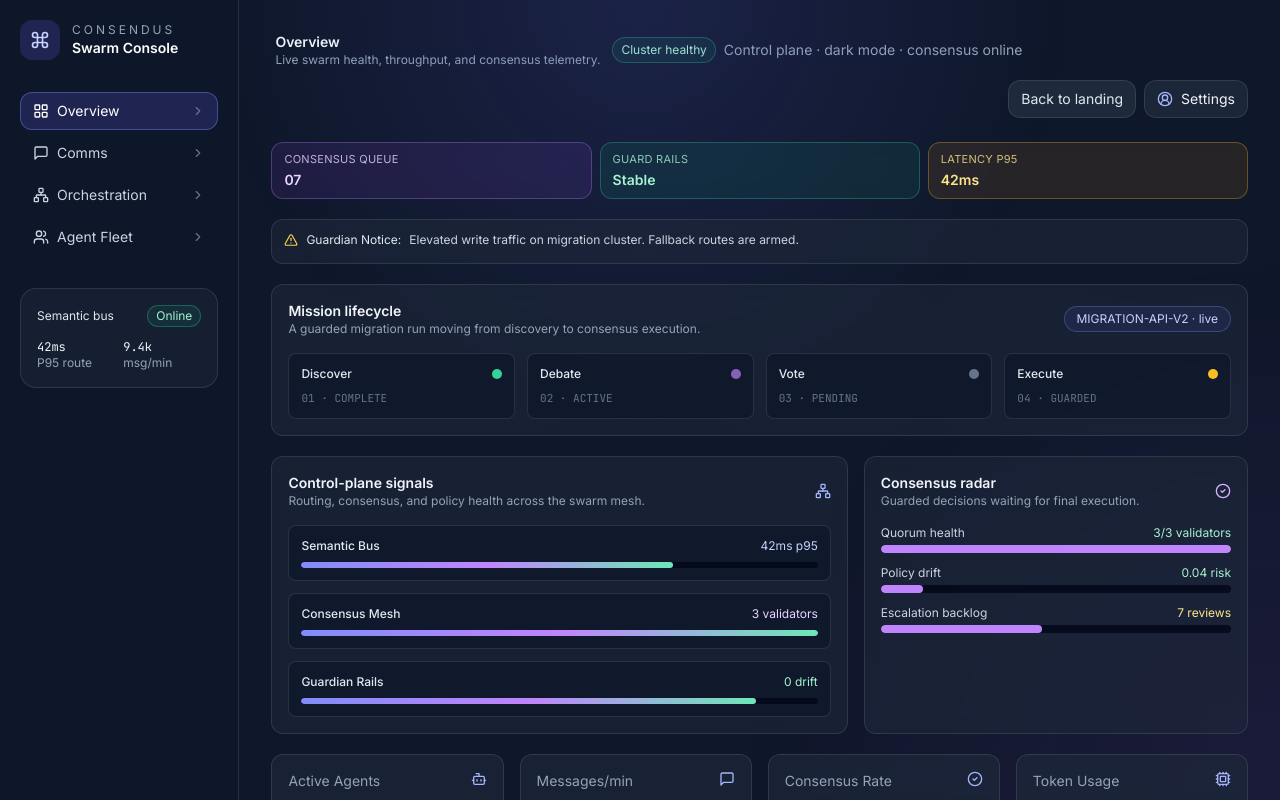
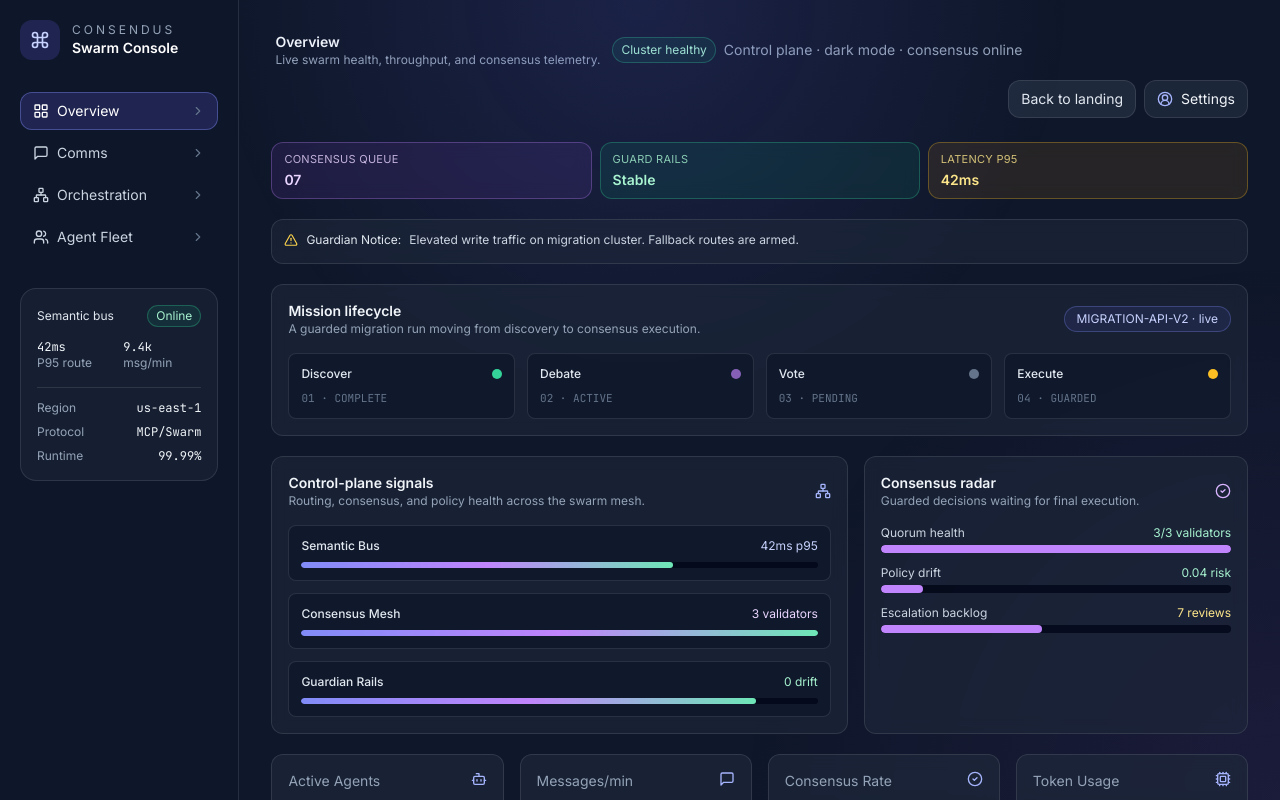
Before and after one commit to march-dave/react-next-anycase, a Next.js app: page / in a window 1280 px wide. Both pictures are taken after a click on the button "Access Console". Shown: the top 800 px of the page. Built offline with nearby package versions, Linux system fonts and the light colour scheme.

Commit message:
Polish Consendus console prototype

```diff
--- a/pages/consendus.js
+++ b/pages/consendus.js
@@ -279,6 +279,12 @@ const statusLegend = [
   { label: 'Error', color: 'bg-red-500' },
 ]
 
+const consoleHealth = [
+  { label: 'Region', value: 'us-east-1' },
+  { label: 'Protocol', value: 'MCP/Swarm' },
+  { label: 'Runtime', value: '99.99%' },
+]
+
 const tabMeta = {
   overview: {
     title: 'Overview',
@@ -546,7 +552,7 @@ export default function Consendus() {
           ...prev,
           {
             ...message,
-            id: prev.length + 1,
+            id: `sim-${Date.now()}-${index}`,
             time: formatSimulationTime(index * 60),
           },
         ])
@@ -1223,7 +1229,25 @@ await swarm.deploy('migration-api-v2')`}
                     <p>msg/min</p>
                   </div>
                 </div>
+                <div className="mt-4 space-y-2 border-t border-white/10 pt-3">
+                  {consoleHealth.map((item) => (
+                    <div key={item.label} className="flex items-center justify-between gap-2">
+                      <span>{item.label}</span>
+                      <span className="font-mono text-slate-100">{item.value}</span>
+                    </div>
+                  ))}
+                </div>
               </div>
+
+              <button
+                onClick={() => {
+                  setInConsole(false)
+                  setSidebarOpen(false)
+                }}
+                className="mt-4 w-full rounded-xl border border-white/10 bg-slate-800/70 px-3 py-2 text-sm text-slate-200 transition hover:border-indigo-300/40 hover:text-white md:hidden"
+              >
+                Back to landing
+              </button>
             </aside>
 
             <main className="w-full p-4 md:p-8">
```
